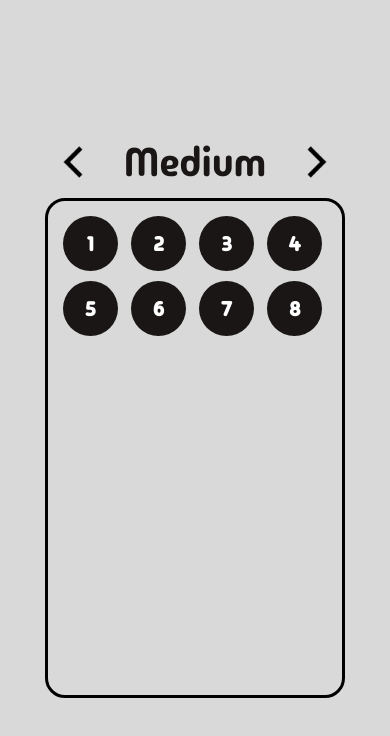
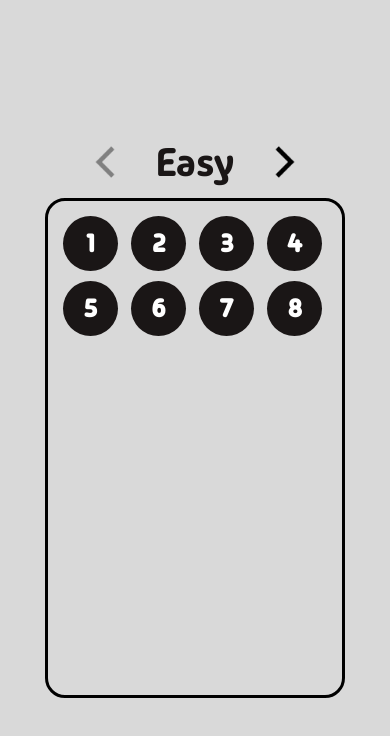
Before and after one commit to VictorHSandi/dot-game, a React Native app: screen /LevelMenu in a window 390 px wide. Shown: the top 736 px of the page. Built offline with nearby package versions, Linux system fonts and the light colour scheme.

Commit message:
buttons cycle and grey correctly

```diff
--- a/components/ArrowButton.js
+++ b/components/ArrowButton.js
@@ -1,10 +1,10 @@
 import {StyleSheet, Image, Pressable} from 'react-native'
 
 export default {
-    ArrowButtonLeft: function({greyed}) {
+    ArrowButtonLeft: function({greyed, onPress}) {
         if(greyed) {
             return(
-                <Pressable>
+                <Pressable onPress={onPress}>
                     <Image
                     style={styles.buttonLGrey}
                     source={require('../assets/backarrow.png')}/>
@@ -13,7 +13,7 @@ export default {
         }
         else{
             return(
-                <Pressable>
+                <Pressable onPress={onPress}>
                     <Image
                     style={styles.buttonLeft}
                     source={require('../assets/backarrow.png')}/>
@@ -21,10 +21,10 @@ export default {
             );
         }
     },
-    ArrowButtonRight: function ({greyed}) {
+    ArrowButtonRight: function ({greyed, onPress}) {
         if(greyed) {
             return(
-                <Pressable>
+                <Pressable onPress={onPress}>
                     <Image
                     style={styles.buttonRGrey}
                     source={require('../assets/backarrow.png')}/>
@@ -33,7 +33,7 @@ export default {
         }
         else{
             return(
-                <Pressable>
+                <Pressable onPress={onPress}>
                     <Image
                     style={styles.buttonRight}
                     source={require('../assets/backarrow.png')}/>
--- a/views/LevelMenu.js
+++ b/views/LevelMenu.js
@@ -12,7 +12,11 @@ export default function LevelMenu({navigation}) {
     };
     const [isLoaded]= useFonts(customFonts);
     //keep track of what difficult is loaded atm (grey out arrows when needed)
-    const [header] = useState(['easy', 'medium', 'hard'])
+    const [header] = useState(['Easy', 'Medium', 'Hard'])
+    const [diff, setDiff] = useState('Easy');
+    const [greyedLeft, setGreyedLeft] = useState(true);
+    const [greyedRight, setGreyedRight] = useState(false);
+
     //placeholder data (just level title and levels)
     const levelData = {
         difficulty: {
@@ -26,15 +30,55 @@ export default function LevelMenu({navigation}) {
         }
     }
 
+    //Cycle through difficulties:
+    //todo: makes states for each difficulty and the correct arrow color for each
+    //to simplify this
+    const setHeader = (direction) => {
+        if (direction == "left") {
+            console.log("Left arrow clicked")
+            switch(diff){
+                case 'Easy':
+
+                    break;
+                case 'Medium':
+                    setGreyedLeft(true);
+                    setDiff('Easy');
+                    break;
+                case 'Hard':
+                    setGreyedRight(false);
+                    setDiff('Medium');
+                default:
+                    break;
+            }
+        }
+        else if(direction == "right") {
+            console.log("Right arrow clicked")
+            switch(diff){
+                case 'Easy':
+                    setDiff('Medium');
+                    setGreyedLeft(false);
+                    break;
+                case 'Medium':
+                    setDiff('Hard');
+                    setGreyedRight(true);
+                    break;
+                case 'Hard':
+                    break;
+                default:
+                    break;
+            }
+        }
+    }
+
     //load view
     if(isLoaded) {
         return(
             <View style={styles.container}>
                {/* header */}
                <View style={styles.headerContainer}>
-                    <ArrowButtonLeft greyed={false}/>
-                    <Text style={styles.title}>Medium</Text>
-                    <ArrowButtonRight greyed={false}/>
+                    <ArrowButtonLeft greyed={greyedLeft} onPress={() => setHeader("left")}/>
+                    <Text style={styles.title}>{diff}</Text>
+                    <ArrowButtonRight greyed={greyedRight} onPress={() => setHeader("right")}/>
                </View>
 
                {/* load buttons */}
@@ -45,10 +89,7 @@ export default function LevelMenu({navigation}) {
         );
     }
 }
-//Cycle through difficulties:
-const setHeader = () => {
 
-}
 //Build all the level buttons
 export const LevelsEntry = ({ levelNum = []}) => {
     console.log(levelNum)
@@ -80,7 +121,7 @@ export const levelsBuilder = (levels) => {
 }
 
 //Todo: add OnPress action
-const LevelButton = ({title}) => {
+export const LevelButton = ({title}) => {
     return(
         <Pressable style={styles.levelButton}>
             <Text style={styles.levelText}>{title}</Text>
@@ -140,7 +181,7 @@ const styles = StyleSheet.create({
     },
     levelText: {
         color: 'white',
-        fontSize: 20,
+        fontSize: 25,
         fontWeight: 'bold',
         fontFamily: 'MadimiOne-Regular'
     },
```
